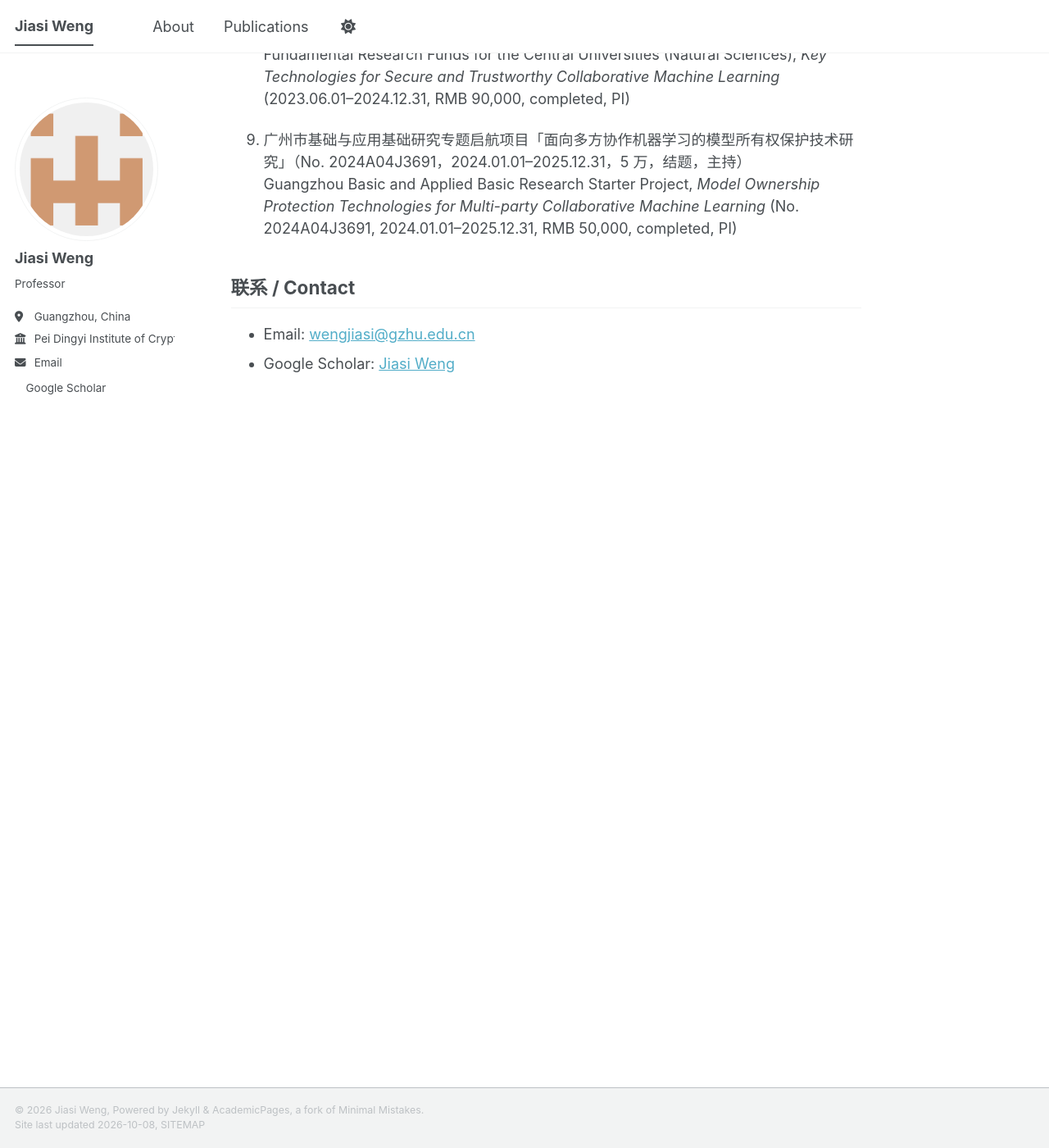
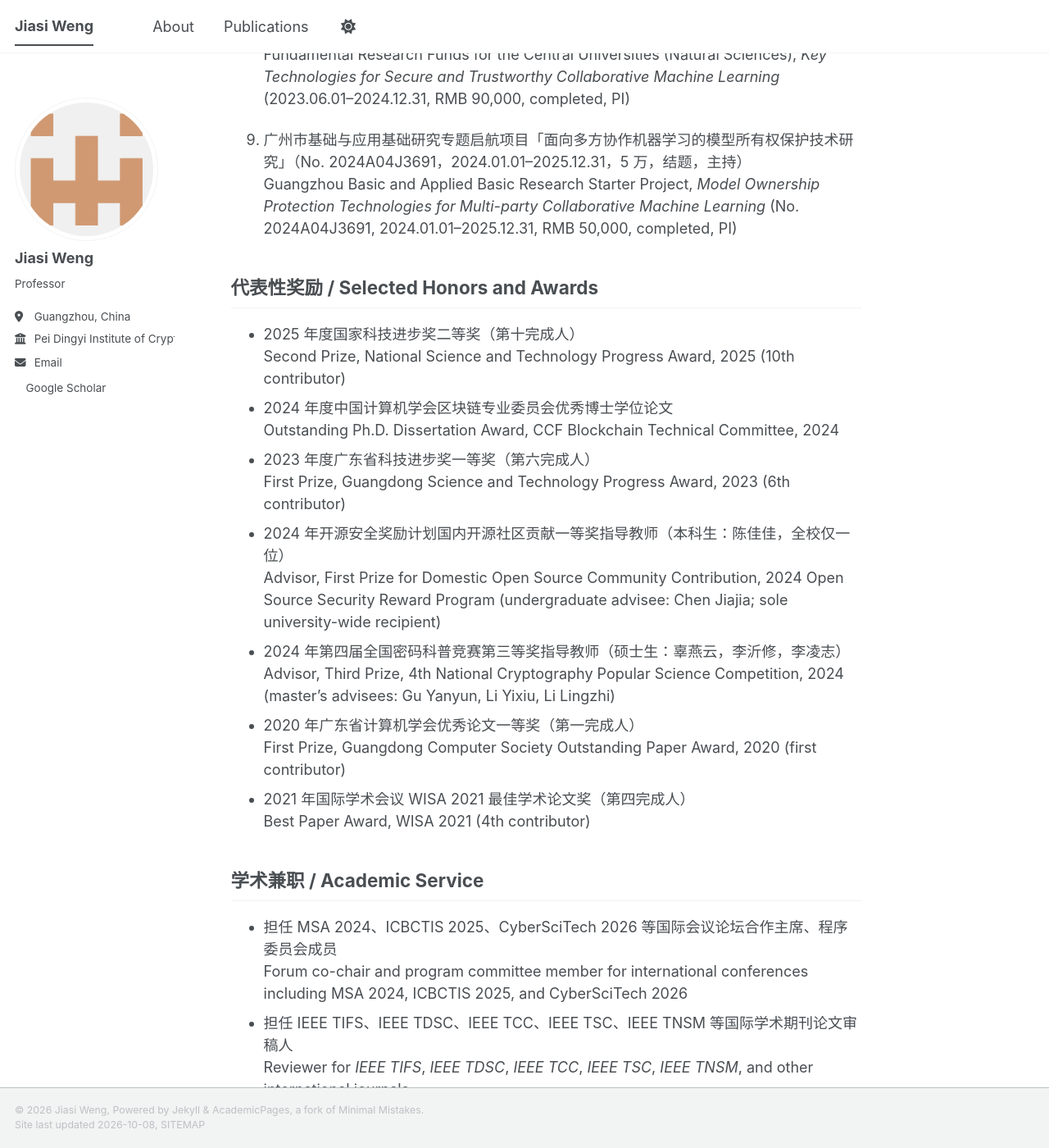
Before and after one commit to gzcrypt/homepage, a Jekyll site: the page built from _pages/about.md, in a window 1280 px wide and 1400 px high, scrolled down 2912 px. Shown: the whole window at 82% size. Built offline with Jekyll 4.4.1, drawn with Linux system fonts in a browser that asks for light colours; a style sheet for code colours, icons or effects is not loaded.

Commit message:
Add honors and academic service sections to About page.

```diff
--- a/_pages/about.md
+++ b/_pages/about.md
@@ -60,6 +60,30 @@ Applied Cryptography, AI Security
 9. 广州市基础与应用基础研究专题启航项目「面向多方协作机器学习的模型所有权保护技术研究」（No. 2024A04J3691，2024.01.01–2025.12.31，5 万，结题，主持）
     Guangzhou Basic and Applied Basic Research Starter Project, *Model Ownership Protection Technologies for Multi-party Collaborative Machine Learning* (No. 2024A04J3691, 2024.01.01–2025.12.31, RMB 50,000, completed, PI)
 
+## 代表性奖励 / Selected Honors and Awards
+
+- 2025 年度国家科技进步奖二等奖（第十完成人）
+  Second Prize, National Science and Technology Progress Award, 2025 (10th contributor)
+- 2024 年度中国计算机学会区块链专业委员会优秀博士学位论文
+  Outstanding Ph.D. Dissertation Award, CCF Blockchain Technical Committee, 2024
+- 2023 年度广东省科技进步奖一等奖（第六完成人）
+  First Prize, Guangdong Science and Technology Progress Award, 2023 (6th contributor)
+- 2024 年开源安全奖励计划国内开源社区贡献一等奖指导教师（本科生：陈佳佳，全校仅一位）
+  Advisor, First Prize for Domestic Open Source Community Contribution, 2024 Open Source Security Reward Program (undergraduate advisee: Chen Jiajia; sole university-wide recipient)
+- 2024 年第四届全国密码科普竞赛第三等奖指导教师（硕士生：辜燕云，李沂修，李凌志）
+  Advisor, Third Prize, 4th National Cryptography Popular Science Competition, 2024 (master's advisees: Gu Yanyun, Li Yixiu, Li Lingzhi)
+- 2020 年广东省计算机学会优秀论文一等奖（第一完成人）
+  First Prize, Guangdong Computer Society Outstanding Paper Award, 2020 (first contributor)
+- 2021 年国际学术会议 WISA 2021 最佳学术论文奖（第四完成人）
+  Best Paper Award, WISA 2021 (4th contributor)
+
+## 学术兼职 / Academic Service
+
+- 担任 MSA 2024、ICBCTIS 2025、CyberSciTech 2026 等国际会议论坛合作主席、程序委员会成员
+  Forum co-chair and program committee member for international conferences including MSA 2024, ICBCTIS 2025, and CyberSciTech 2026
+- 担任 IEEE TIFS、IEEE TDSC、IEEE TCC、IEEE TSC、IEEE TNSM 等国际学术期刊论文审稿人
+  Reviewer for *IEEE TIFS*, *IEEE TDSC*, *IEEE TCC*, *IEEE TSC*, *IEEE TNSM*, and other international journals
+
 ## 联系 / Contact
 
 - Email: [wengjiasi@gzhu.edu.cn](mailto:wengjiasi@gzhu.edu.cn)
```
